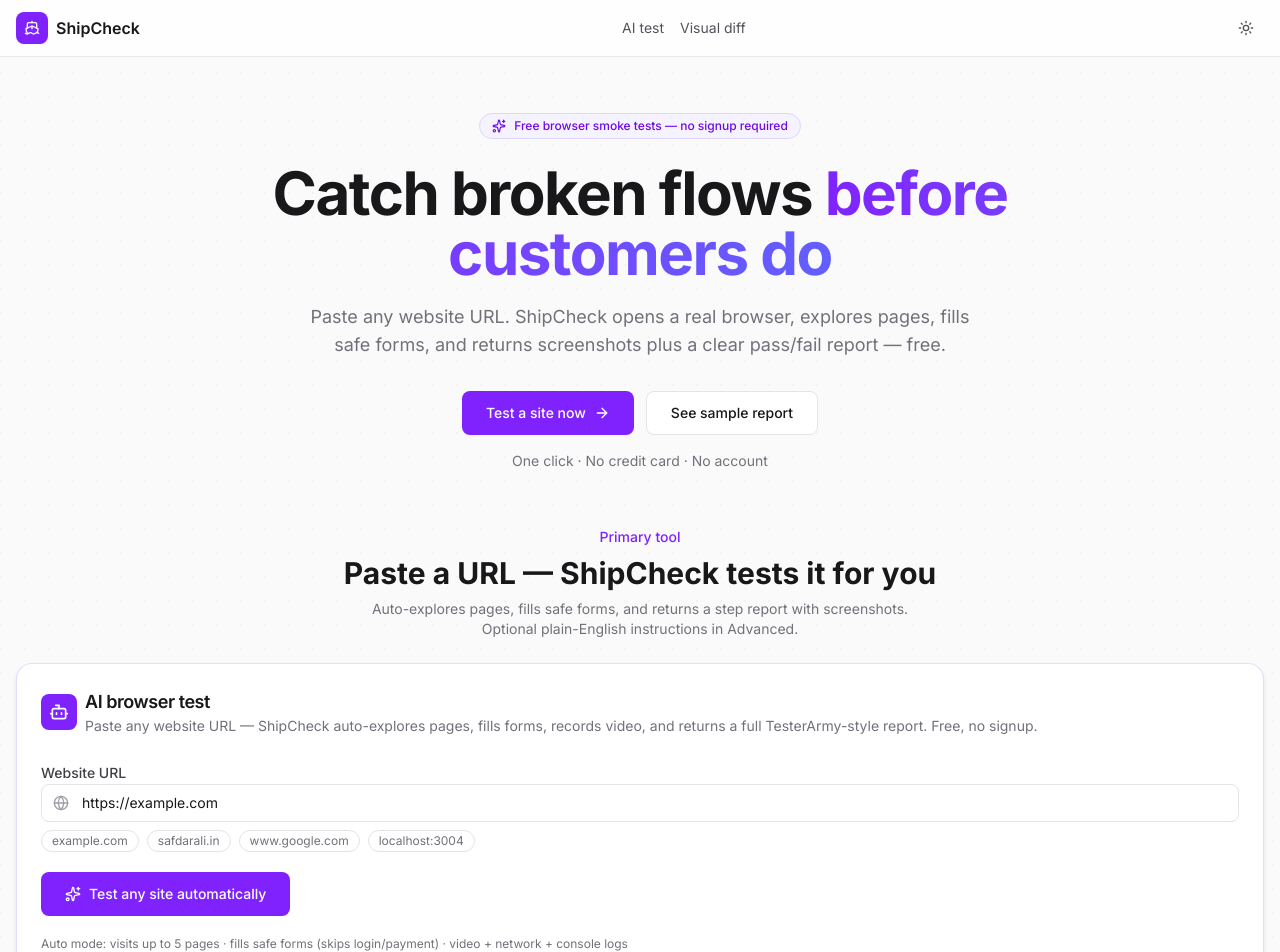
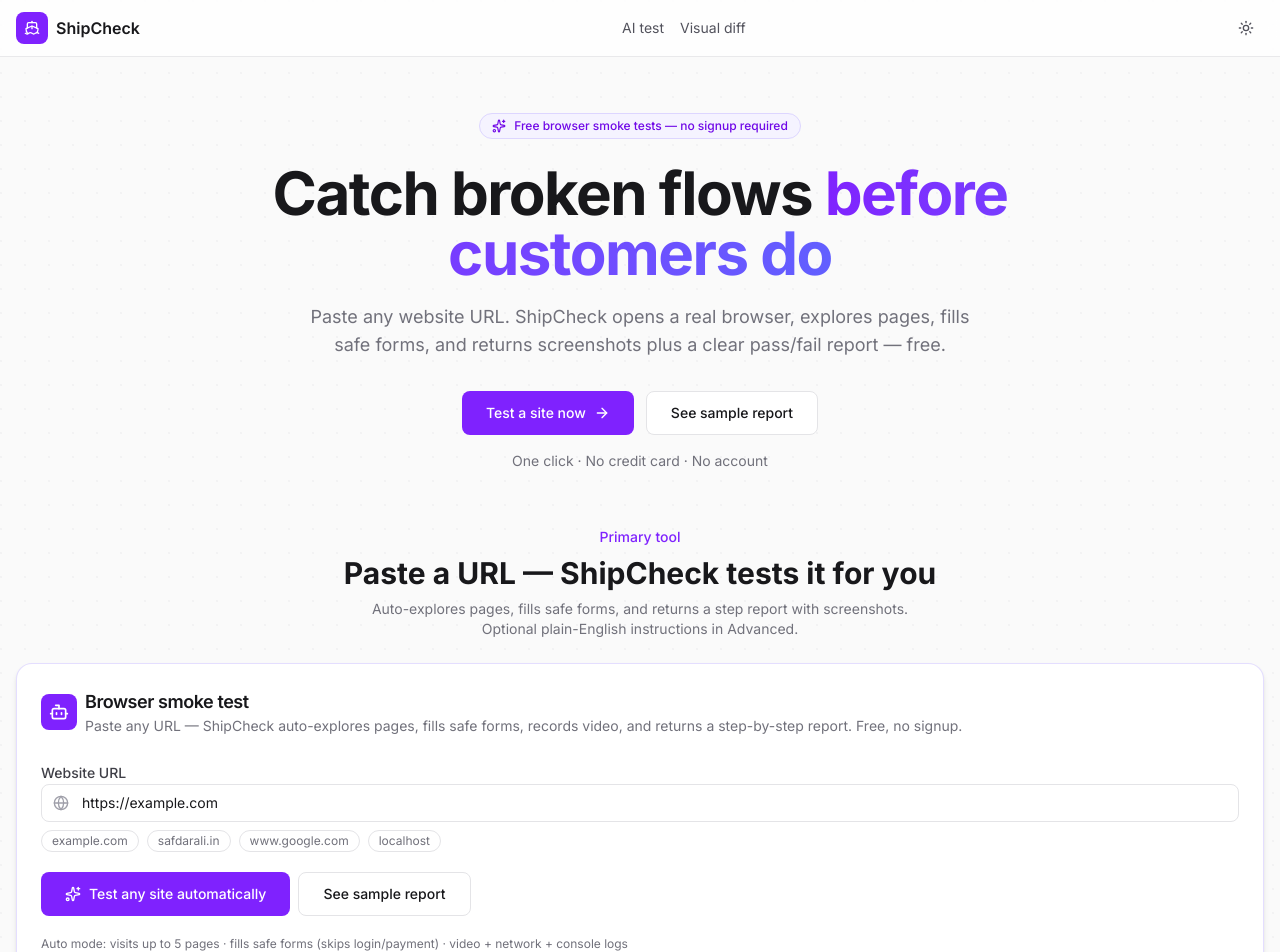
Before and after one commit to Safdar-Ali-India/shipcheck, a Next.js app: page / in a window 1280 px wide. Shown: the top 952 px of the page. Built offline with nearby package versions, Linux system fonts and the light colour scheme.

Commit message:
fix: reduce compare tabs hydration mismatch on first paint

```diff
--- a/src/app/layout.tsx
+++ b/src/app/layout.tsx
@@ -22,17 +22,17 @@
     canonical: SITE_URL,
   },
   openGraph: {
-    title: "ShipCheck — Free Visual Regression Testing Tool",
+    title: "ShipCheck — Free AI Browser Testing Tool",
     description:
-      "Compare screenshots pixel by pixel. Upload images or capture live URLs. Free, instant, no signup.",
+      "Paste a URL and get a real browser smoke test with screenshots and pass/fail reports. Free, instant, no signup.",
     url: SITE_URL,
     siteName: BRAND.name,
     type: "website",
   },
   twitter: {
     card: "summary_large_image",
-    title: "ShipCheck — Visual Regression Testing",
-    description: "Free UI diff checker. Compare screenshots online.",
+    title: "ShipCheck — Free AI Browser Testing",
+    description: "Auto-explore any site in a real browser. Free smoke tests, no signup.",
     creator: "@safdarali___",
   },
   robots: {
--- a/src/components/browser-test/BrowserTestTool.tsx
+++ b/src/components/browser-test/BrowserTestTool.tsx
@@ -1,35 +1,79 @@
 "use client";
 
-import { useState } from "react";
+import { useEffect, useState } from "react";
 import { Bot, Globe, Loader2, Play, Sparkles } from "lucide-react";
 import { Button } from "@/components/ui/button";
 import { Card, CardContent, CardDescription, CardHeader, CardTitle } from "@/components/ui/card";
 import { Label } from "@/components/ui/label";
 import { TestReportViewer } from "@/components/browser-test/TestReportViewer";
+import { DEMO_REPORT } from "@/lib/demoReport";
 import { EXAMPLE_TESTS, VIEWPORTS, type ViewportId } from "@/lib/constants";
 import type { BrowserTestReport } from "@/types/browserTest";
 
-const QUICK_SITES = [
+const LOADING_STEPS = [
+  "Launching browser…",
+  "Opening your site…",
+  "Exploring pages & forms…",
+  "Capturing screenshots…",
+  "Building report…",
+] as const;
+
+function getQuickSites(): string[] {
+  const sites = [
     "https://example.com",
     "https://safdarali.in",
     "https://www.google.com",
-  "http://localhost:3004",
-] as const;
+  ];
+
+  if (typeof window !== "undefined") {
+    const { protocol, hostname, port } = window.location;
+    if (hostname === "localhost" || hostname === "127.0.0.1") {
+      sites.push(`${protocol}//${hostname}${port ? `:${port}` : ""}`);
+    }
+  }
+
+  return sites;
+}
 
 export function BrowserTestTool() {
   const [url, setUrl] = useState<string>("https://example.com");
   const [instructions, setInstructions] = useState<string>("");
   const [viewport, setViewport] = useState<ViewportId>("desktop");
   const [loading, setLoading] = useState(false);
+  const [loadingStep, setLoadingStep] = useState(0);
   const [error, setError] = useState<string | null>(null);
   const [report, setReport] = useState<(BrowserTestReport & { planner?: string }) | null>(
     null,
   );
+  const [showDemo, setShowDemo] = useState(false);
+  const [quickSites, setQuickSites] = useState<string[]>([
+    "https://example.com",
+    "https://safdarali.in",
+    "https://www.google.com",
+  ]);
+
+  useEffect(() => {
+    setQuickSites(getQuickSites());
+  }, []);
+
+  useEffect(() => {
+    if (!loading) {
+      setLoadingStep(0);
+      return;
+    }
+
+    const interval = window.setInterval(() => {
+      setLoadingStep((step) => (step + 1) % LOADING_STEPS.length);
+    }, 2200);
+
+    return () => window.clearInterval(interval);
+  }, [loading]);
 
   const runTest = async (body: Record<string, unknown>) => {
     setLoading(true);
     setError(null);
     setReport(null);
+    setShowDemo(false);
 
     try {
       const response = await fetch("/api/browser-test", {
@@ -55,6 +99,13 @@
     }
   };
 
+  const showSampleReport = () => {
+    setError(null);
+    setReport(null);
+    setShowDemo(true);
+    document.getElementById("sample-report")?.scrollIntoView({ behavior: "smooth" });
+  };
+
   return (
     <div className="space-y-6">
       <Card className="border-violet-200/80 shadow-md dark:border-violet-900/50">
@@ -64,10 +115,10 @@
               <Bot className="h-5 w-5" />
             </div>
             <div>
-              <CardTitle>AI browser test</CardTitle>
+              <CardTitle>Browser smoke test</CardTitle>
               <CardDescription>
-                Paste any website URL — ShipCheck auto-explores pages, fills forms, records
-                video, and returns a full TesterArmy-style report. Free, no signup.
+                Paste any URL — ShipCheck auto-explores pages, fills safe forms, records
+                video, and returns a step-by-step report. Free, no signup.
               </CardDescription>
             </div>
           </div>
@@ -88,7 +139,7 @@
               />
             </div>
             <div className="flex flex-wrap gap-2">
-              {QUICK_SITES.map((site) => (
+              {quickSites.map((site) => (
                 <button
                   key={site}
                   type="button"
@@ -101,6 +152,7 @@
             </div>
           </div>
 
+          <div className="flex flex-wrap gap-2">
             <Button
               className="w-full sm:w-auto"
               size="lg"
@@ -110,7 +162,7 @@
               {loading ? (
                 <>
                   <Loader2 className="h-4 w-4 animate-spin" />
-                Auto-testing site…
+                  {LOADING_STEPS[loadingStep]}
                 </>
               ) : (
                 <>
@@ -119,6 +171,16 @@
                 </>
               )}
             </Button>
+            <Button
+              type="button"
+              variant="secondary"
+              size="lg"
+              disabled={loading}
+              onClick={showSampleReport}
+            >
+              See sample report
+            </Button>
+          </div>
 
           <p className="text-xs text-zinc-500">
             Auto mode: visits up to 5 pages · fills safe forms (skips login/payment) · video +
@@ -209,7 +271,18 @@
         </CardContent>
       </Card>
 
-      {report && <TestReportViewer report={report} onClose={() => setReport(null)} />}
+      <div id="sample-report" className="scroll-mt-24">
+        {report && (
+          <TestReportViewer report={report} onClose={() => setReport(null)} />
+        )}
+        {showDemo && !report && (
+          <TestReportViewer
+            report={DEMO_REPORT}
+            demo
+            onClose={() => setShowDemo(false)}
+          />
+        )}
+      </div>
     </div>
   );
 }
--- a/src/components/browser-test/TestReportViewer.tsx
+++ b/src/components/browser-test/TestReportViewer.tsx
@@ -18,6 +18,7 @@
 interface TestReportViewerProps {
   report: BrowserTestReport & { planner?: string };
   onClose?: () => void;
+  demo?: boolean;
 }
 
 function StepIcon({ kind }: { kind: TestStepKind }) {
@@ -75,7 +76,7 @@
   );
 }
 
-export function TestReportViewer({ report, onClose }: TestReportViewerProps) {
+export function TestReportViewer({ report, onClose, demo = false }: TestReportViewerProps) {
   const videoRef = useRef<HTMLVideoElement>(null);
   const [activeStepIndex, setActiveStepIndex] = useState(0);
   const [videoUrl, setVideoUrl] = useState<string | null>(null);
@@ -137,6 +138,11 @@
 
   return (
     <div className="overflow-hidden rounded-2xl border border-zinc-800 bg-zinc-950 text-zinc-100 shadow-2xl">
+      {demo && (
+        <div className="border-b border-violet-900/50 bg-violet-950/40 px-5 py-2 text-center text-xs font-medium text-violet-300">
+          Sample report — run a live test above to generate your own
+        </div>
+      )}
       <div className="flex items-start justify-between gap-4 border-b border-zinc-800 px-5 py-4">
         <div>
           <p className="text-xs font-medium uppercase tracking-wider text-zinc-500">
--- a/src/components/compare/CompareTool.tsx
+++ b/src/components/compare/CompareTool.tsx
@@ -136,7 +136,7 @@
           </CardDescription>
         </CardHeader>
         <CardContent className="space-y-6">
-          <Tabs value={mode} onValueChange={(v) => setMode(v as CompareInputMode)}>
+          <Tabs defaultValue="upload" value={mode} onValueChange={(v) => setMode(v as CompareInputMode)}>
             <TabsList>
               <TabsTrigger value="upload">
                 <ImageUp className="mr-1.5 h-4 w-4" />
--- a/src/components/layout/SiteFooter.tsx
+++ b/src/components/layout/SiteFooter.tsx
@@ -48,7 +48,7 @@
         </nav>
 
         <p className="mt-4 text-xs text-zinc-400">
-          © {new Date().getFullYear()} {BRAND.name}. Free visual regression testing.
+          © {new Date().getFullYear()} {BRAND.name}. Free AI browser testing.
         </p>
       </div>
     </footer>
--- a/src/components/seo/SeoContent.tsx
+++ b/src/components/seo/SeoContent.tsx
@@ -9,17 +9,12 @@
         </h2>
         <ol className="mt-4 list-decimal space-y-3 pl-5 text-base leading-relaxed">
           <li>
-            <strong>Paste your URL</strong> — enter any public staging or production
-            website. ShipCheck opens it in a real headless browser.
+            <strong>Paste your URL</strong> — enter any public site. ShipCheck opens it in a
+            real headless browser and auto-explores safe pages.
           </li>
           <li>
-            <strong>Write instructions in plain English</strong> — describe clicks,
-            form fills, and checks like &quot;Click Get started&quot; or &quot;Verify page
-            contains Pricing&quot;.
-          </li>
-          <li>
-            <strong>Run the test</strong> — ShipCheck plans and executes browser steps,
-            capturing screenshots along the way.
+            <strong>Run auto test (or add instructions)</strong> — one click explores pages
+            and forms. For specific flows, add plain-English steps in Advanced.
           </li>
           <li>
             <strong>Review the report</strong> — get a pass/fail verdict, step timeline,
```
Lines whose indentation alone changed are shown as unchanged.
